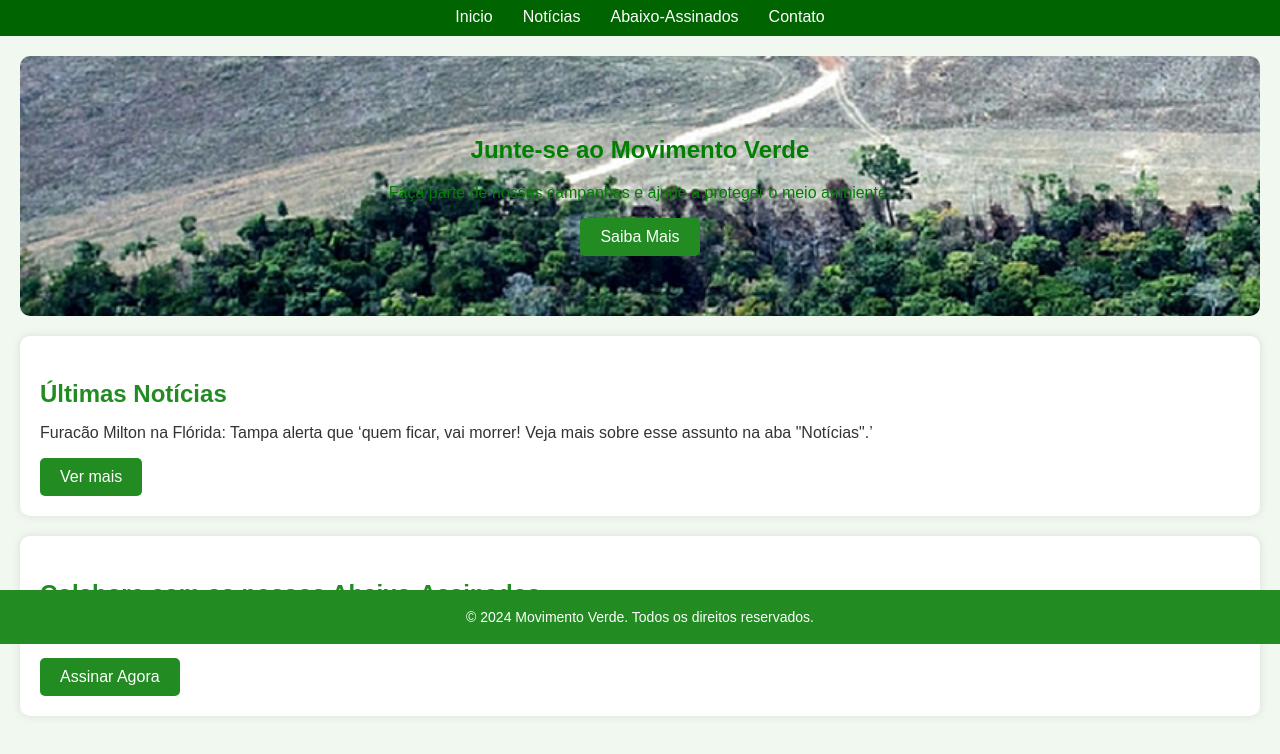
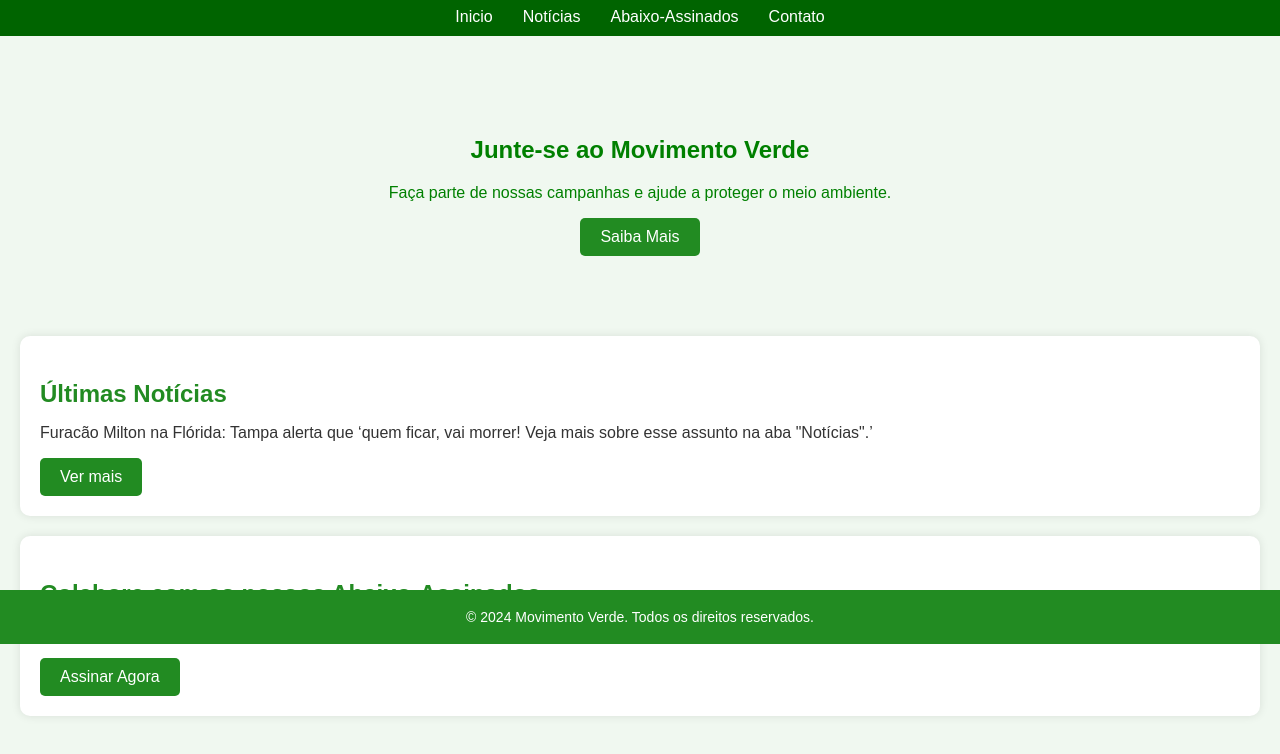
Before and after one commit to Raissa-17/sitederaii-school-, a plain HTML site: page index.html in a window 1280 px wide. Shown: the part 156-910 px from the top of the page. Drawn offline with Linux system fonts and the light colour scheme.

Commit message:
Update index.html

```diff
--- a/index.html
+++ b/index.html
@@ -39,7 +39,7 @@
             padding: 20px;
         }
         .banner {
-            background-image: url('amazoniafakenews.jpeg');
+            background-image: url();
             background-size: cover;
             background-position: center;
             color: white;
```
